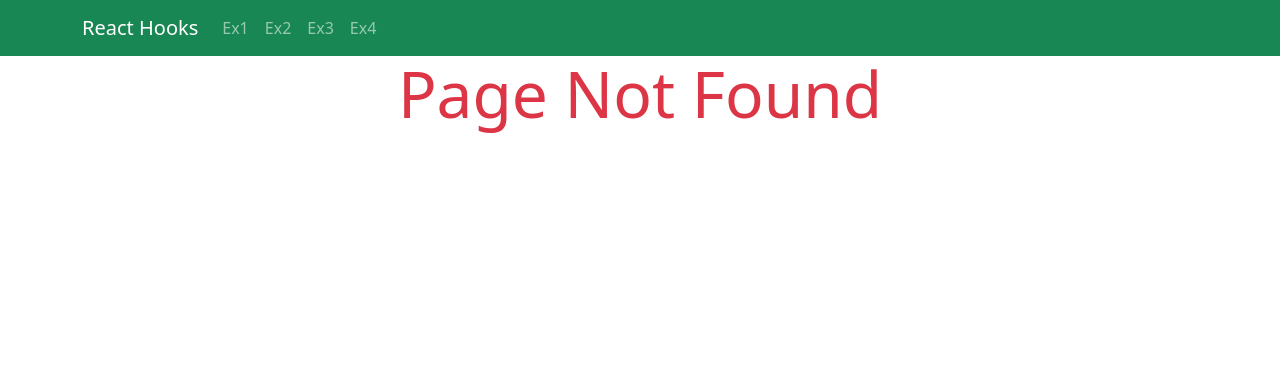
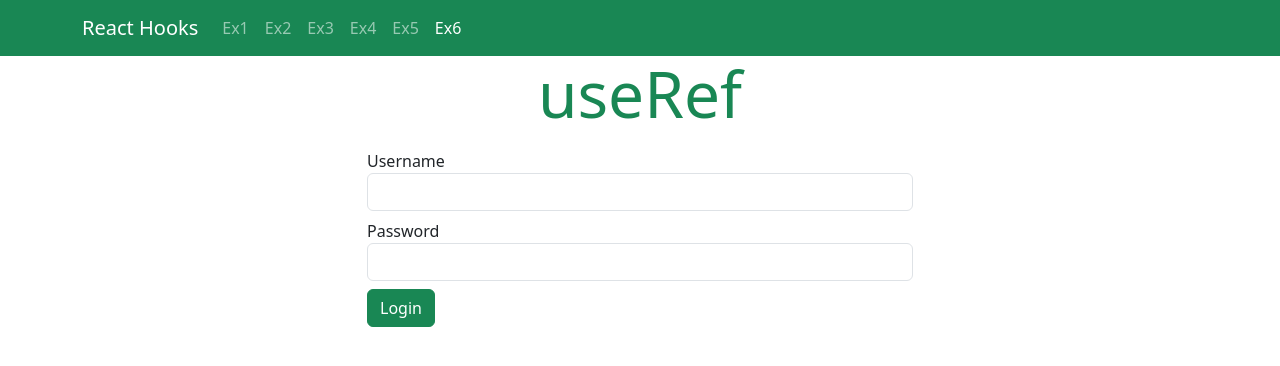
Before and after one commit to VenkataKarthikNeeluri/React-Hooks, a React (Create React App) app: page /ex6 in a window 1280 px wide. Before the commit this address had no page. Shown: the top 366 px of the page. Built offline with nearby package versions, Linux system fonts and the light colour scheme.

Commit message:
updated useCallback,useMemo,useRef hooks

```diff
--- a/src/App.js
+++ b/src/App.js
@@ -6,6 +6,8 @@ import Ex2 from "./components/Ex2";
 import Ex3 from "./components/Ex3";
 import Ex4 from "./components/Ex4";
 import Pnf from "./components/Pnf";
+import Ex5 from "./components/Ex5";
+import Ex6 from "./components/Ex6";
 
 function App(){
   return(
@@ -14,10 +16,11 @@ function App(){
     <Routes>
       <Route path={`/`} element={<Ex1/>}/>
       <Route path={`/ex1`} element={<Ex1/>}/>
-
       <Route path={`/ex2`} element={<Ex2 itemsPerPage={10}/>}/>
       <Route path={`/ex3`} element={<Ex3 itemsPerPage={5}/>}/>
       <Route path={`/ex4`} element={<Ex4/>}/>
+      <Route path={`/ex5`} element={<Ex5/>}/>
+      <Route path={`/ex6`} element={<Ex6/>}/>
       <Route path={`/*`} element={<Pnf/>}/>
 
     </Routes>
--- /dev/null
+++ b/src/components/Ex5.js
@@ -0,0 +1,31 @@
+import React, { useState, useMemo} from 'react'
+import Mark from './sub/Mark'
+import MarkInfo from './sub/MarkInfo'
+
+function Ex5() {
+    const [marks,setMarks] = useState(0)
+
+    const incMarks = () => {
+        setMarks(marks+1)
+    }
+        // useMemo will only recompute the memorized value when one of the deps has changed
+
+    const updateMarks = useMemo(() => ({
+        result: `Karthik has scored ${marks} in Maths`
+    })
+    ,[marks])
+
+  return (
+    <div className='container'>
+        <div className="row">
+            <div className="col-md-12 text-center">
+                <h3 className="display-3 text-success">useMemo()</h3>
+            </div>
+        </div>
+        <Mark mark={marks} handler={incMarks}/>
+        <MarkInfo info={updateMarks}/>
+    </div>
+  )
+}
+
+export default Ex5
--- /dev/null
+++ b/src/components/Ex6.js
@@ -0,0 +1,46 @@
+import React,{useRef} from 'react'
+
+function Ex6(props) {
+    const fUser = useRef()
+    const fPass = useRef()
+
+    const submitHandler = (e) => {
+        e.preventDefault();
+        const data = {
+            user: fUser.current.value,
+            pass: fPass.current.value
+        };
+        console.log('new user =', data)
+    }
+
+  return (
+    <div className='container'>
+        <div className="row">
+            <div className="col-md-12 text-center">
+                <h3 className="display-3 text-success">useRef</h3>
+            </div>
+        </div>
+
+        <div className="row">
+            <div className="col-md-6 offset-md-3">
+                <form autoComplete="off" onSubmit={submitHandler}>
+                    <div className="form-group mt-2">
+                        <label htmlFor="user">Username</label>
+                        <input type="text" name="user" id="user" ref={fUser} className='form-control' required />
+                    </div>
+                    <div className="form-group mt-2">
+                        <label htmlFor="user">Password</label>
+                        <input type="password" name="pass" id="pass" ref={fPass} className='form-control' required />
+                    </div>
+                    <div className="form-group mt-2">
+                        <input type="submit" name="" id="" value="Login" className='btn btn-success'/>
+                    </div>
+                </form>
+            </div>
+        </div>
+
+    </div>
+  )
+}
+
+export default Ex6
--- a/src/components/Menu.jsx
+++ b/src/components/Menu.jsx
@@ -23,6 +23,12 @@ function Menu() {
                     <li className="nav-item">
                         <NavLink to={`/ex4`} className="nav-link">Ex4</NavLink>
                     </li>
+                    <li className="nav-item">
+                        <NavLink to={`/ex5`} className="nav-link">Ex5</NavLink>
+                    </li>
+                    <li className="nav-item">
+                        <NavLink to={`/ex6`} className="nav-link">Ex6</NavLink>
+                    </li>
                 </ul>
             </div>
         </div>
--- /dev/null
+++ b/src/components/sub/Mark.jsx
@@ -0,0 +1,14 @@
+import React from 'react'
+
+function Mark(props) {
+  return (
+    <div className='row'>
+        <div className="col-md-12">
+            <h3 className="text-primary display-3">marks = {props.mark} </h3>
+            <button onClick={props.handler} className='btn btn-danger'>Inc Marks</button>
+        </div>
+    </div>
+  )
+}
+
+export default Mark
--- /dev/null
+++ b/src/components/sub/MarkInfo.jsx
@@ -0,0 +1,13 @@
+import React, { memo } from 'react'
+
+const MarkInfo = memo((props) => {
+    return(
+        <div className="row">
+            <div className="col-md-12 text-center">
+                <h3 className="display-3 text-info"> { props.info.result } </h3>
+            </div>
+        </div>
+    )
+})
+
+export default MarkInfo
```
